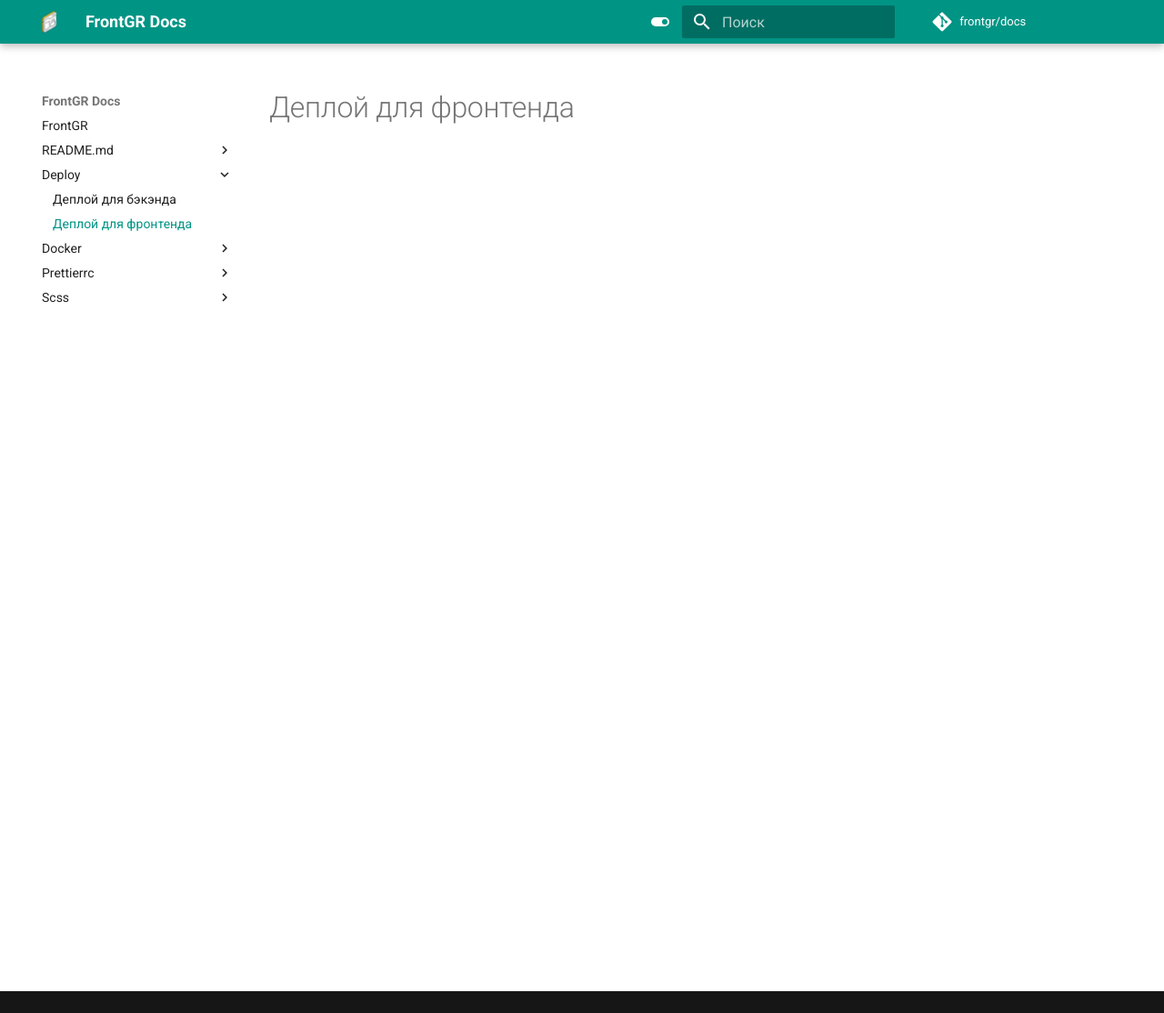
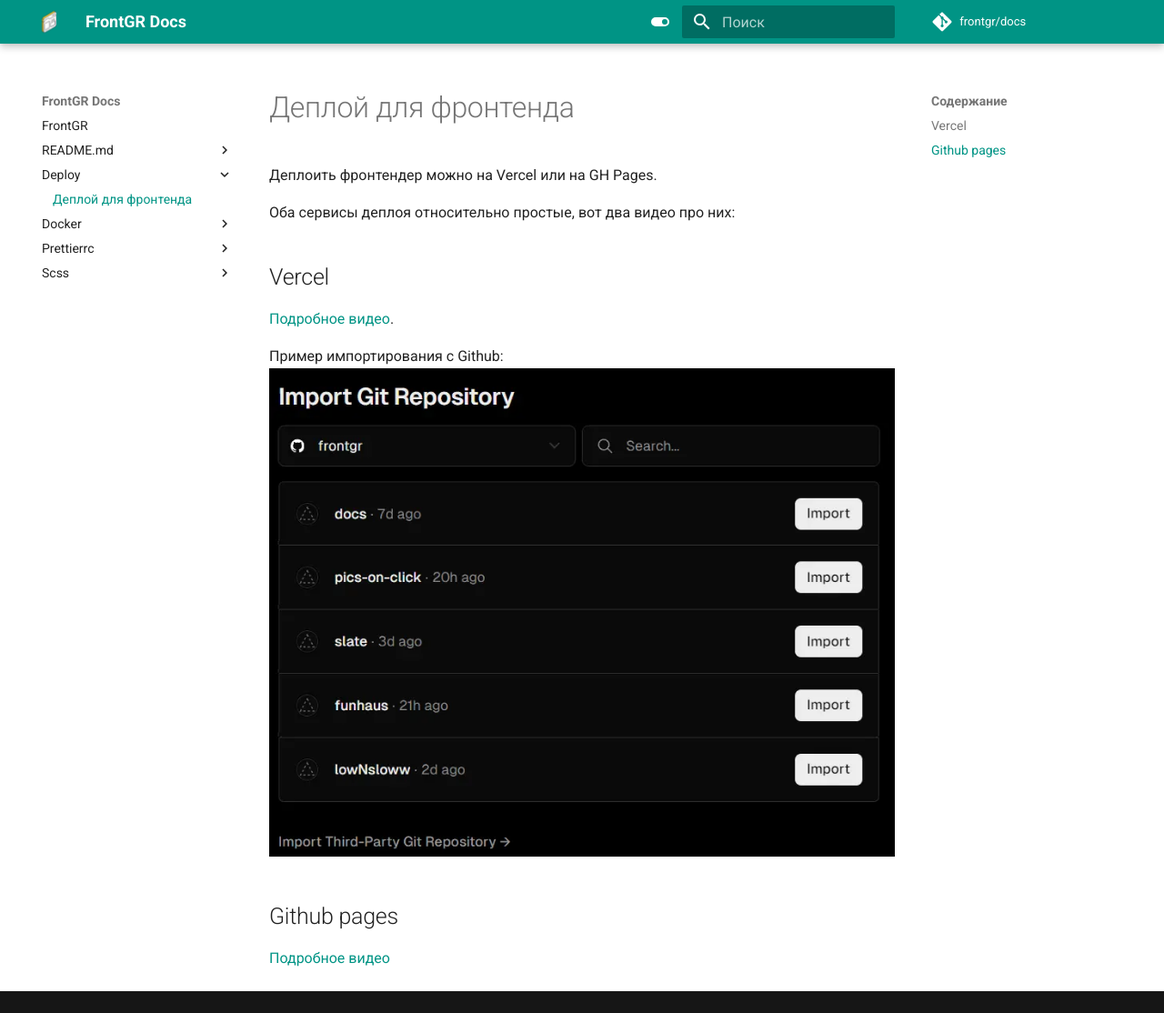
Before and after one commit to frontgr/docs, an MkDocs documentation site: the page built from docs/deploy/frontend_deploy.md, in a window 1280 px wide and 1114 px high. Shown: the whole window at 91% size. Built offline with MkDocs 1.6.1 and Material for MkDocs 9.7.7, drawn with Linux system fonts in a browser that asks for light colours; comment, search, counter and statistics services are not loaded.

Commit message:
feat: Add section about SCSS and frontend deployment

```diff
--- a/docs/deploy/backend_deploy.md
+++ /dev/null
@@ -1 +0,0 @@
-# Деплой для бэкэнда
--- a/docs/deploy/frontend_deploy.md
+++ b/docs/deploy/frontend_deploy.md
@@ -1 +1,16 @@
 # Деплой для фронтенда
+
+Деплоить фронтендер можно на Vercel или на GH Pages.
+
+Оба сервисы деплоя относительно простые, вот два видео про них:
+
+## Vercel
+
+[Подробное видео](https://youtu.be/3bN1TC_qI0E?feature=shared).
+
+Пример импортирования с Github:
+![Alt text](../assets/vercel.webp)
+
+## Github pages
+
+[Подробное видео](https://youtu.be/QyFcl_Fba-k?si=_2sjDZEmFRNOutpS)
```
Also changed, not shown: docs/scss/scss.md (+7 -1 lines), docs/assets/scss.webp (added), docs/assets/vercel.webp (added).
